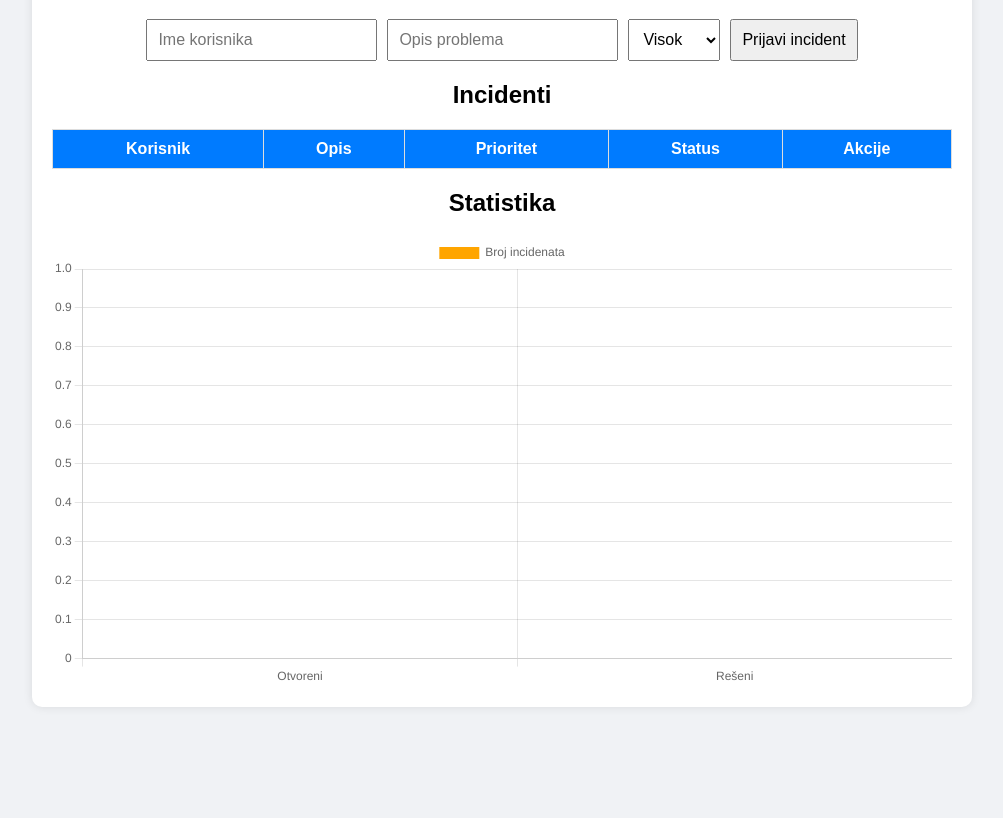
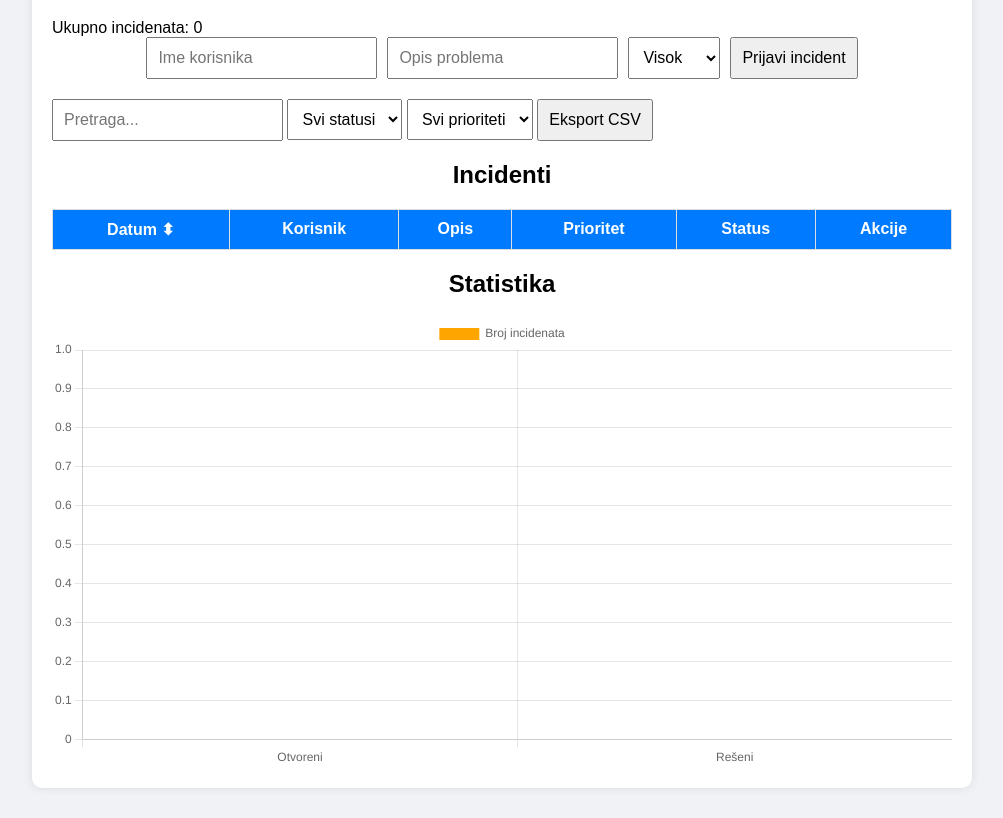
Before and after one commit to tatjanasepur/incident-manager, a plain HTML site: page index.html in a window 1280 px wide. Shown: the part 111-929 px from the top of the page, without its empty margins (138-1141 px from the left). Before the commit the page ends 848 px from the top, so only its background shows below. Drawn offline with nearby package versions, Linux system fonts and the light colour scheme.

Commit message:
Update index.html

```diff
--- a/index.html
+++ b/index.html
@@ -10,6 +10,10 @@
   <div class="container">
     <h1>Incident Management System</h1>
 
+    <div class="summary">
+      Ukupno incidenata: <span id="totalCount">0</span>
+    </div>
+
     <form id="incidentForm">
       <input type="text" id="user" placeholder="Ime korisnika" required />
       <input type="text" id="issue" placeholder="Opis problema" required />
@@ -21,10 +25,27 @@
       <button type="submit">Prijavi incident</button>
     </form>
 
+    <div class="filters">
+      <input type="text" id="search" placeholder="Pretraga..." />
+      <select id="statusFilter">
+        <option value="All">Svi statusi</option>
+        <option value="Otvoren">Otvoreni</option>
+        <option value="Rešen">Rešeni</option>
+      </select>
+      <select id="priorityFilter">
+        <option value="All">Svi prioriteti</option>
+        <option value="High">Visok</option>
+        <option value="Medium">Srednji</option>
+        <option value="Low">Nizak</option>
+      </select>
+      <button onclick="exportCSV()">Eksport CSV</button>
+    </div>
+
     <h2>Incidenti</h2>
     <table id="incidentTable">
       <thead>
         <tr>
+          <th onclick="sortByDate()">Datum ⬍</th>
           <th>Korisnik</th>
           <th>Opis</th>
           <th>Prioritet</th>
```
